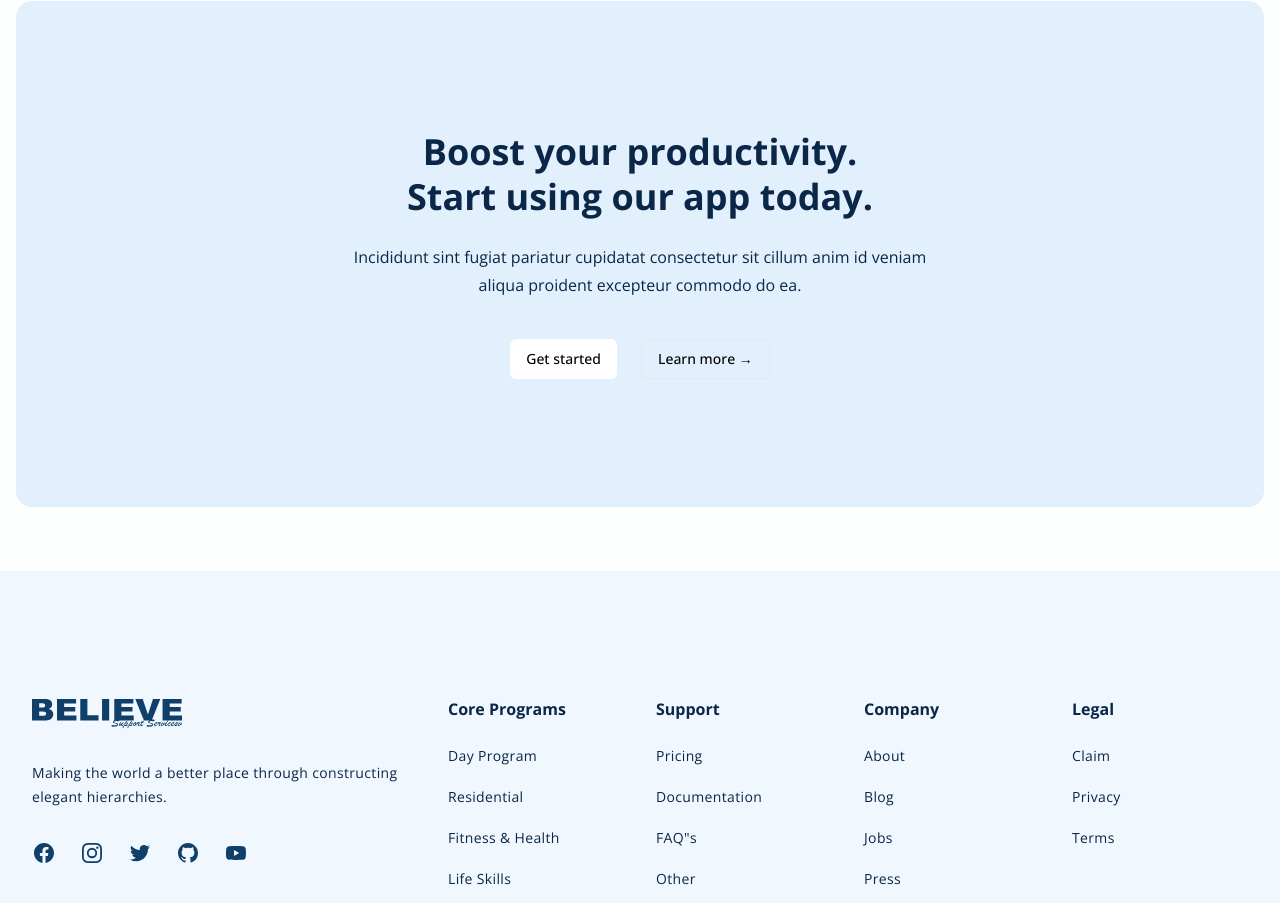
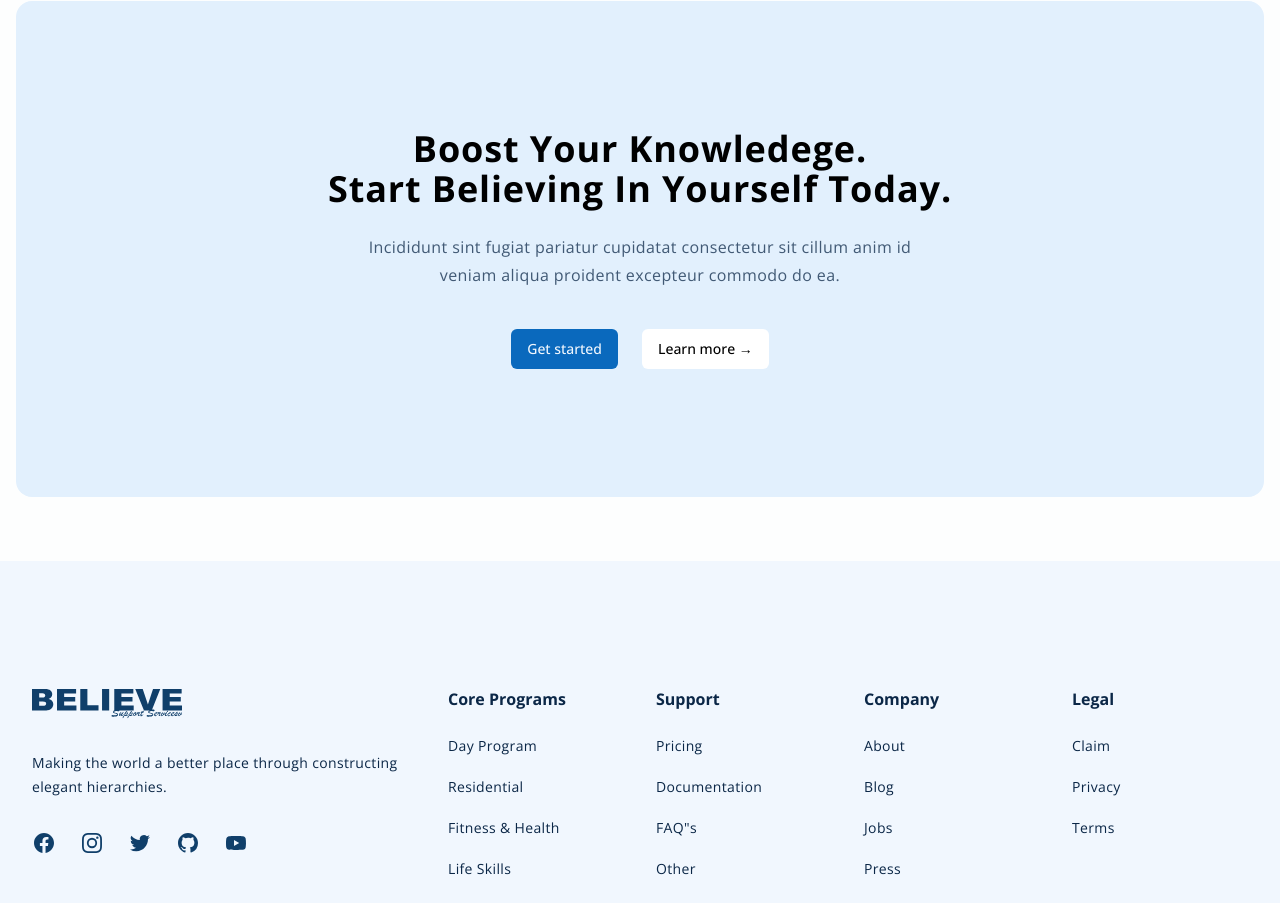
Before and after one commit to Justin-Bento/believe-support-services, a Next.js app: page / in a window 1280 px wide. Shown: the part 3879-4782 px from the top of the page. Built offline with nearby package versions, Linux system fonts and the light colour scheme.

Commit message:
fixed typography and colour on CallToAction

```diff
--- a/src/pages/index.tsx
+++ b/src/pages/index.tsx
@@ -235,20 +235,20 @@ function CallToAction() {
     <div className="bg-theme rounded-2xl">
       <div className="px-6 py-24 sm:px-6 sm:py-32 lg:px-8">
         <div className="max-w-2xl mx-auto text-center">
-          <h2 className="font-bold display-small">
-            Boost your productivity.
+          <h2 className="scroll-m-20 pb-2 text-4xl font-bold dark:text-primary-50 capitalize tracking-wide transition-colors first:mt-0">
+            Boost your Knowledege.
             <br />
-            Start using our app today.
+            Start Believing In Yourself Today.
           </h2>
-          <p className="max-w-xl mx-auto mt-6 body-large">
+          <p className="max-w-xl mx-auto mt-4 leading-7 tracking-wide text-opacity-75">
             Incididunt sint fugiat pariatur cupidatat consectetur sit cillum anim id veniam aliqua proident excepteur
             commodo do ea.
           </p>
           <div className="flex items-center justify-center mt-10 gap-x-6">
-            <Button variant="ghost">
+            <Button>
               <Link href="/signup">Get started</Link>
             </Button>
-            <Button variant="outline">
+            <Button variant="ghost">
               <Link href="/signup">Learn more <span aria-hidden="true">→</span></Link>
             </Button>
           </div>
```
